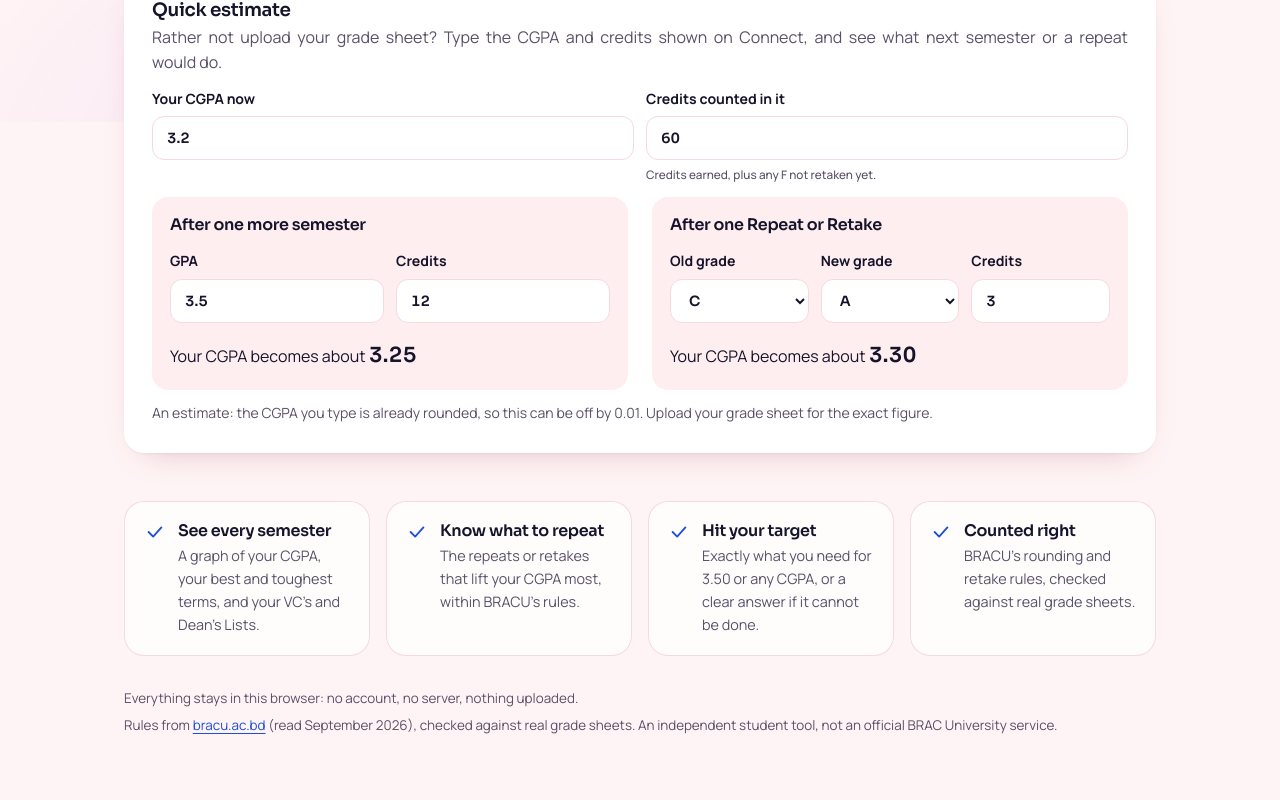
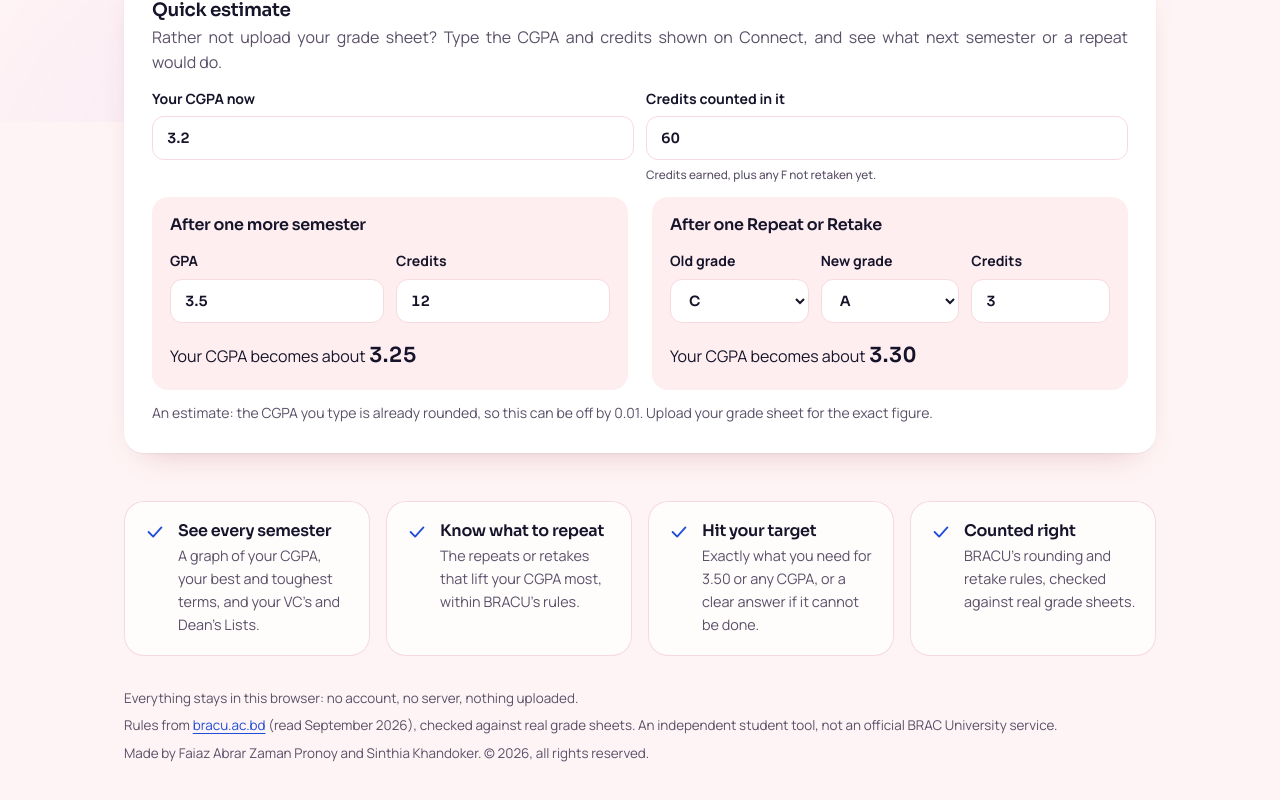
Before and after one commit to FaiazPronoy/BRACU-CGPA-Analyzer, a React (Vite) app: page / in a window 1280 px wide. Shown: the part 678-1478 px from the top of the page. Before the commit the page ends 1455 px from the top, so only its background shows below. Built offline with nearby package versions, Linux system fonts and the light colour scheme.

Commit message:
Add license

```diff
--- a/index.html
+++ b/index.html
@@ -4,6 +4,7 @@
     <meta charset="UTF-8" />
     <meta name="viewport" content="width=device-width, initial-scale=1.0" />
     <title>BRACU CGPA Analyzer | Grade Sheet Reader and CGPA Planner</title>
+    <meta name="author" content="Faiaz Abrar Zaman Pronoy and Sinthia Khandoker" />
     <meta name="description" content="An accurate CGPA calculator for BRACU: upload your grade sheet, see your CGPA, plan how to raise it." />
     <meta name="theme-color" content="#FFF4F5" media="(prefers-color-scheme: light)" />
     <meta name="theme-color" content="#0C0A16" media="(prefers-color-scheme: dark)" />
--- a/src/App.tsx
+++ b/src/App.tsx
@@ -123,6 +123,7 @@ export default function App() {
           Rules from <a href="https://www.bracu.ac.bd/academics/policies-and-procedures" target="_blank" rel="noreferrer">bracu.ac.bd</a> (read September 2026), checked against real grade sheets.
           An independent student tool, not an official BRAC University service.
         </p>
+        <p>Made by Faiaz Abrar Zaman Pronoy and Sinthia Khandoker. © {new Date().getFullYear()}, all rights reserved.</p>
       </footer>
     </>
   );
--- a/src/main.tsx
+++ b/src/main.tsx
@@ -1,3 +1,4 @@
+/*! BRACU CGPA Analyzer. Copyright 2026 Faiaz Abrar Zaman Pronoy and Sinthia Khandoker. All rights reserved. See LICENSE. */
 import React from 'react';
 import ReactDOM from 'react-dom/client';
 import App from './App';
--- a/src/styles.css
+++ b/src/styles.css
@@ -1,3 +1,4 @@
+/*! BRACU CGPA Analyzer. Copyright 2026 Faiaz Abrar Zaman Pronoy and Sinthia Khandoker. All rights reserved. See LICENSE. */
 /* BRACU CGPA Analyzer. Bold and clear: a blush white page lit with red and
    blue, white cards that float rather than sit in boxes, and one hot red
    gradient for the numbers that matter. Blue is the second voice: links,
```
Also changed, not shown: 2 other files (tests, documents, lock files or other folders).
